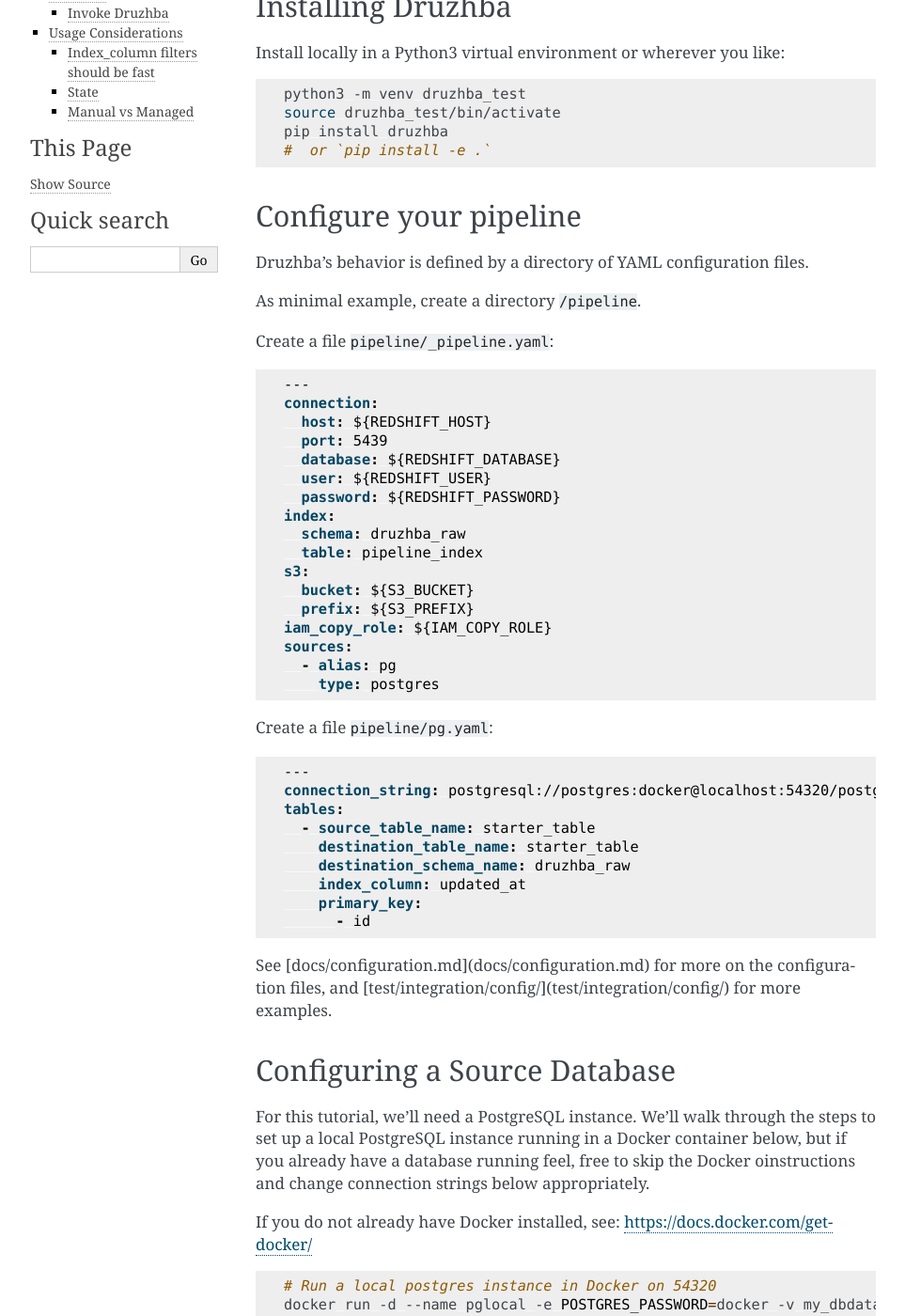
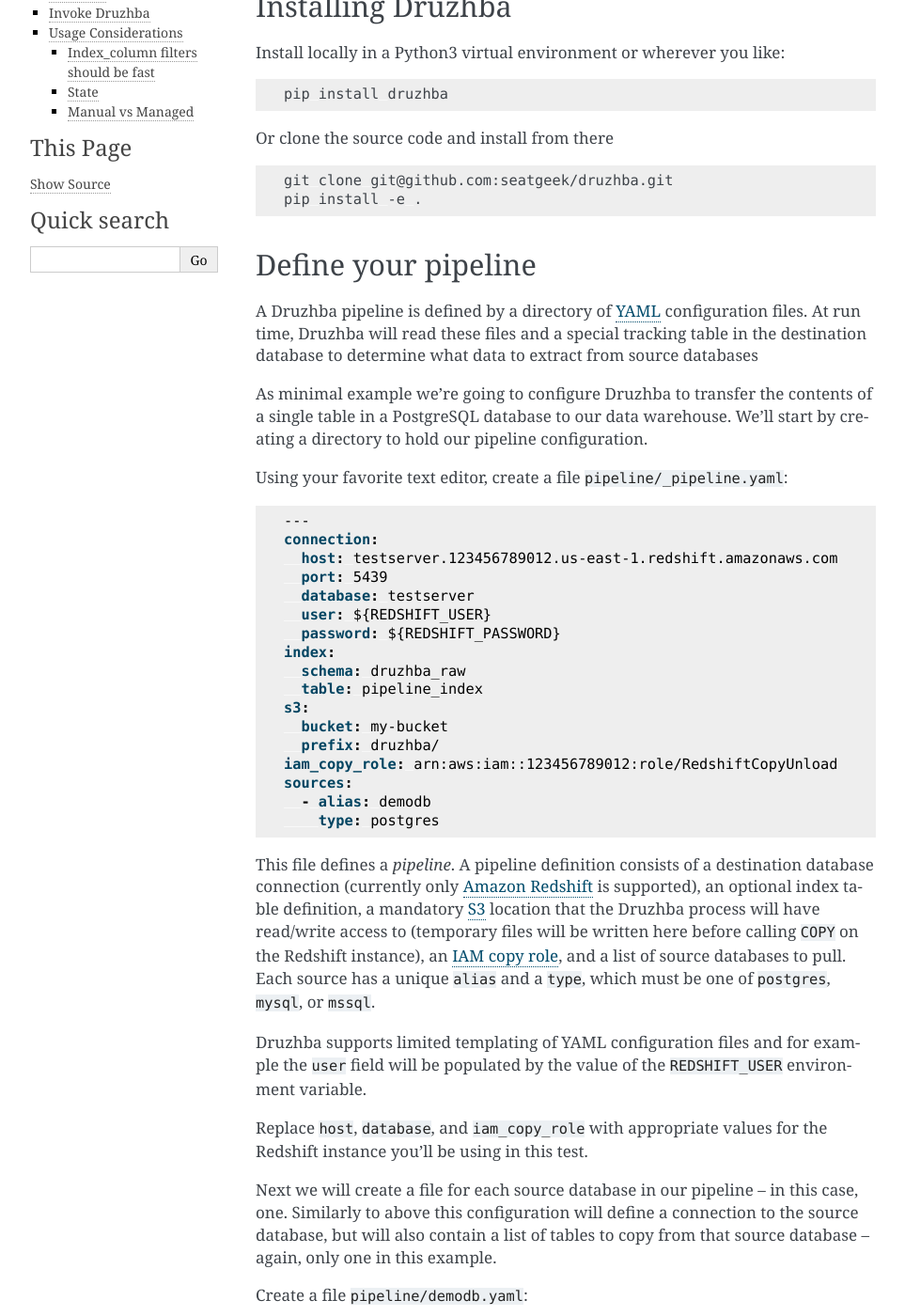
Before and after one commit to seatgeek/druzhba, a Sphinx documentation site: the page built from docs/quickstart.rst, in a window 1280 px wide and 1400 px high, scrolled down 196 px. Shown: the whole window at 94% size, without its empty margins (148-1111 px from the left). Built offline with Sphinx 7.4.7, drawn with Linux system fonts in a browser that asks for light colours; some of the changed text lies outside the part shown.

Commit message:
tutorial pass wip

```diff
--- a/docs/conf.py
+++ b/docs/conf.py
@@ -15,6 +15,8 @@
 # sys.path.insert(0, os.path.abspath('.'))
 
 
+
+
 # -- Project information -----------------------------------------------------
 
 project = 'Druzhba'
@@ -23,7 +25,7 @@
 
 # The full version, including alpha/beta/rc tags
 release = '0.1.1'
-
+version = 'master' # TODO: FIXME
 
 # -- General configuration ---------------------------------------------------
 
@@ -38,7 +40,7 @@
 # List of patterns, relative to source directory, that match files and
 # directories to ignore when looking for source files.
 # This pattern also affects html_static_path and html_extra_path.
-exclude_patterns = ['_build', 'Thumbs.db', '.DS_Store']
+exclude_patterns = ['_build', 'Thumbs.db', '.DS_Store', 'release.rst']
 
 
 # -- Options for HTML output -------------------------------------------------
@@ -52,3 +54,10 @@
 # relative to this directory. They are copied after the builtin static files,
 # so a file named "default.css" will overwrite the builtin "default.css".
 html_static_path = ['_static']
+
+
+rst_prolog = """
+.. |example-link| raw:: html
+
+    <a href="https://github.com/seatgeek/druzhba/tree/{version}/test/integration/config">examples</a>
+""".format(version=version)
--- a/docs/index.rst
+++ b/docs/index.rst
@@ -1,5 +1,8 @@
 Druzhba: A Friendly Tool for Piping Data Around
 ===============================================
+
+.. include:: ../README.rst
+  :end-before: end-of-lede
 
 .. toctree::
   :maxdepth: 2
--- a/docs/quickstart.rst
+++ b/docs/quickstart.rst
@@ -11,42 +11,78 @@
 
 .. code-block:: bash
 
-  python3 -m venv druzhba_test
-  source druzhba_test/bin/activate
   pip install druzhba
-  #  or `pip install -e .`
 
-Configure your pipeline
------------------------
+Or clone the source code and install from there
 
-Druzhba's behavior is defined by a directory of YAML configuration files.
+.. code-block:: bash
 
-As minimal example, create a directory ``/pipeline``.
+  git clone git@github.com:seatgeek/druzhba.git
+  pip install -e .
 
-Create a file ``pipeline/_pipeline.yaml``:
+
+Define your pipeline
+--------------------
+
+A Druzhba pipeline is defined by a directory of YAML_ configuration files.
+At run time, Druzhba will read these files and a special tracking table in
+the destination database to determine what data to extract from source databases
+
+.. _YAML: https://yaml.org/
+
+As minimal example we're going to configure Druzhba to transfer the contents
+of a single table in a PostgreSQL database to our data warehouse. We'll start by
+creating a directory to hold our pipeline configuration.
+
+Using your favorite text editor, create a file ``pipeline/_pipeline.yaml``:
 
 .. code-block:: yaml
 
   ---
   connection:
-    host: ${REDSHIFT_HOST}
+    host: testserver.123456789012.us-east-1.redshift.amazonaws.com
     port: 5439
-    database: ${REDSHIFT_DATABASE}
+    database: testserver
     user: ${REDSHIFT_USER}
     password: ${REDSHIFT_PASSWORD}
   index:
     schema: druzhba_raw
     table: pipeline_index
   s3:
-    bucket: ${S3_BUCKET}
-    prefix: ${S3_PREFIX}
-  iam_copy_role: ${IAM_COPY_ROLE}
+    bucket: my-bucket
+    prefix: druzhba/
+  iam_copy_role: arn:aws:iam::123456789012:role/RedshiftCopyUnload
   sources:
-    - alias: pg
+    - alias: demodb
       type: postgres
 
 
-Create a file ``pipeline/pg.yaml``:
+This file defines a *pipeline*. A pipeline definition consists of a destination
+database connection (currently only `Amazon Redshift`_ is supported), an
+optional index table definition, a mandatory S3_ location that the Druzhba
+process will have read/write access to (temporary files will be written here
+before calling ``COPY`` on the Redshift instance), an `IAM copy role`_, and
+a list of source databases to pull. Each source has a unique ``alias`` and
+a ``type``, which must be one of ``postgres``, ``mysql``, or ``mssql``.
+
+Druzhba supports limited templating of YAML configuration files and for example
+the ``user`` field will be populated by the value of the ``REDSHIFT_USER``
+environment variable.
+
+Replace ``host``, ``database``, and ``iam_copy_role`` with appropriate values
+for the Redshift instance you'll be using in this test.
+
+.. _`Amazon Redshift`: https://aws.amazon.com/redshift/
+.. _S3: https://aws.amazon.com/s3/
+.. _`IAM copy role`: https://docs.aws.amazon.com/redshift/latest/mgmt/copy-unload-iam-role.html
+
+
+Next we will create a file for each source database in our pipeline -- in this
+case, one. Similarly to above this configuration will define a connection to the
+source database, but will also contain a list of tables to copy from that source
+database -- again, only one in this example.
+
+Create a file ``pipeline/demodb.yaml``:
 
 .. code-block:: yaml
 
@@ -60,15 +96,26 @@
       primary_key:
         - id
 
-See [docs/configuration.md](docs/configuration.md) for more on the configuration files,
-and [test/integration/config/](test/integration/config/) for more examples.
+For each table we define a the table in the source database to use, the schema
+and table to create in the target database, and two special columns that we
+usually want on every table in the pipeline. The index column is a column on the
+source table that is only increasing -- generally an auto-incrementing
+identifier for append-only tables, or an updated timestamp or row version for
+update-in-place tables. The primary key is one or more columns used to uniquely
+identify a row. Updated rows where the primary key already exists in the
+destination table will result in updates rather than inserts.
+
+See configuration_ for more on the configuration files,
+and |example-link| for more examples.
+
+.. _configuration: :doc:`configuration.rst`
 
 Configuring a Source Database
 -----------------------------
 
 For this tutorial, we'll need a PostgreSQL instance. We'll walk through the steps
 to set up a local PostgreSQL instance running in a Docker container below, but
-if you already have a database running feel, free to skip the Docker oinstructions
+if you already have a database running feel, free to skip the Docker instructions
 and change connection strings below appropriately.
 
 If you do not already have Docker installed, see: https://docs.docker.com/get-docker/
@@ -121,13 +168,13 @@
   # ... set all the other envars from .env.test.sample for Redshift, AWS, S3...
 
 Invoke Druzhba
-^^^^^^^^^^^^^^
+--------------
 
 Once configuration is set up for your database, run Druzhba with:
 
 .. code-block:: bash
 
-  druzhba -d pg -t starter_table
+  druzhba -d demodb -t starter_table
 
 ... your data is now in Redshift! Subsequent invocations will incrementally pull updated rows
 from the source table. Of course, this is just the beginning of your pipeline.
```
Also changed, not shown: other parts of docs/index.rst (+0 -2 lines), other parts of docs/quickstart.rst (+1 -1 lines), README.rst (+4 -12 lines), docs/contributing.rst (+5 -4 lines).
